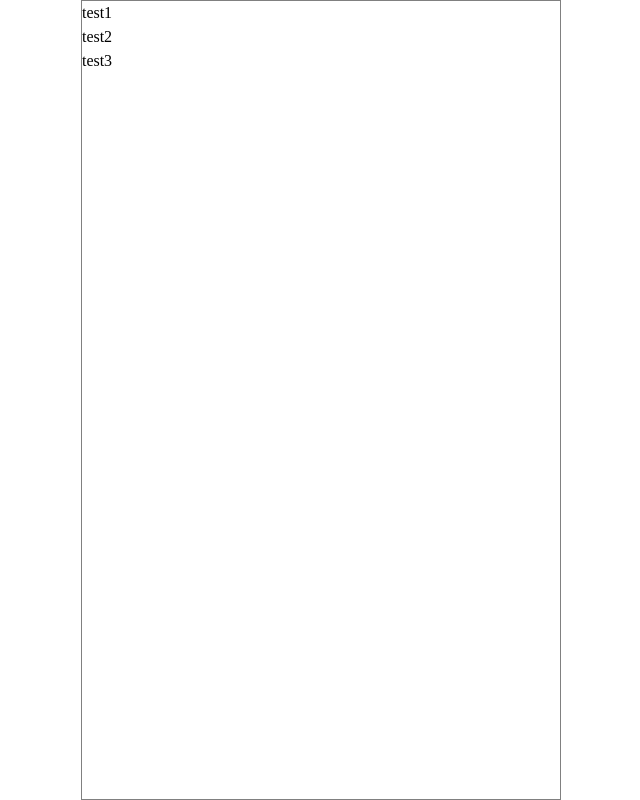
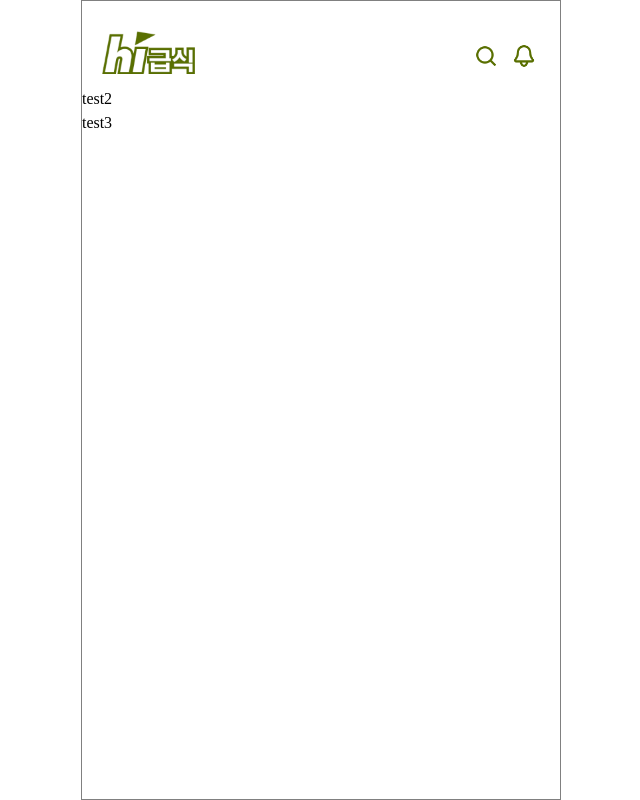
Before and after one commit to ziri-bros/high-geupsik-frontend, a React (Create React App) app: page / in a window 1280 px wide. Shown: the whole page, without its empty margins (319-959 px from the left). Built offline with nearby package versions, Linux system fonts and the light colour scheme.

Commit message:
Feature : 헤더 컴포넌트 개발 resolved:#4

```diff
--- /dev/null
+++ b/src/component/common/Header.jsx
@@ -0,0 +1,49 @@
+import styled from '@emotion/styled';
+import React from 'react';
+
+const HeaderStyle = styled.div`
+    display:flex;
+    justify-content:space-between;
+    margin:30px 23px 6px  20px;
+`;
+
+const LogoBox = styled.div`
+    img{
+        width:93px;
+        cursor:pointer;
+    }
+`;
+
+const IconBox = styled.div`
+    display:flex;
+    align-items:center;
+`;
+
+const IconItem = styled.div`
+    display:flex;
+    align-items:center;
+    margin-left:12px;
+    img{
+        width: 26px;
+        cursor:pointer;
+    }
+`;
+
+const Header = () => (
+  <HeaderStyle>
+    <LogoBox>
+      <img src="/images/logo/logo.png" alt="logo" />
+    </LogoBox>
+    <IconBox>
+      <IconItem>
+        <img src="/images/icons/search.png" alt="search" />
+      </IconItem>
+      <IconItem>
+        <img src="/images/icons/bell.png" alt="search" />
+      </IconItem>
+    </IconBox>
+
+  </HeaderStyle>
+);
+
+export default Header;
--- a/src/page/Auth.jsx
+++ b/src/page/Auth.jsx
@@ -1,9 +1,10 @@
 import React from 'react';
+import Header from '../component/common/Header';
 import Wrapper from '../component/common/Wrapper';
 
 const Auth = () => (
   <Wrapper>
-    <div>test1</div>
+    <Header />
     <div>test2</div>
     <div>test3</div>
   </Wrapper>
```
